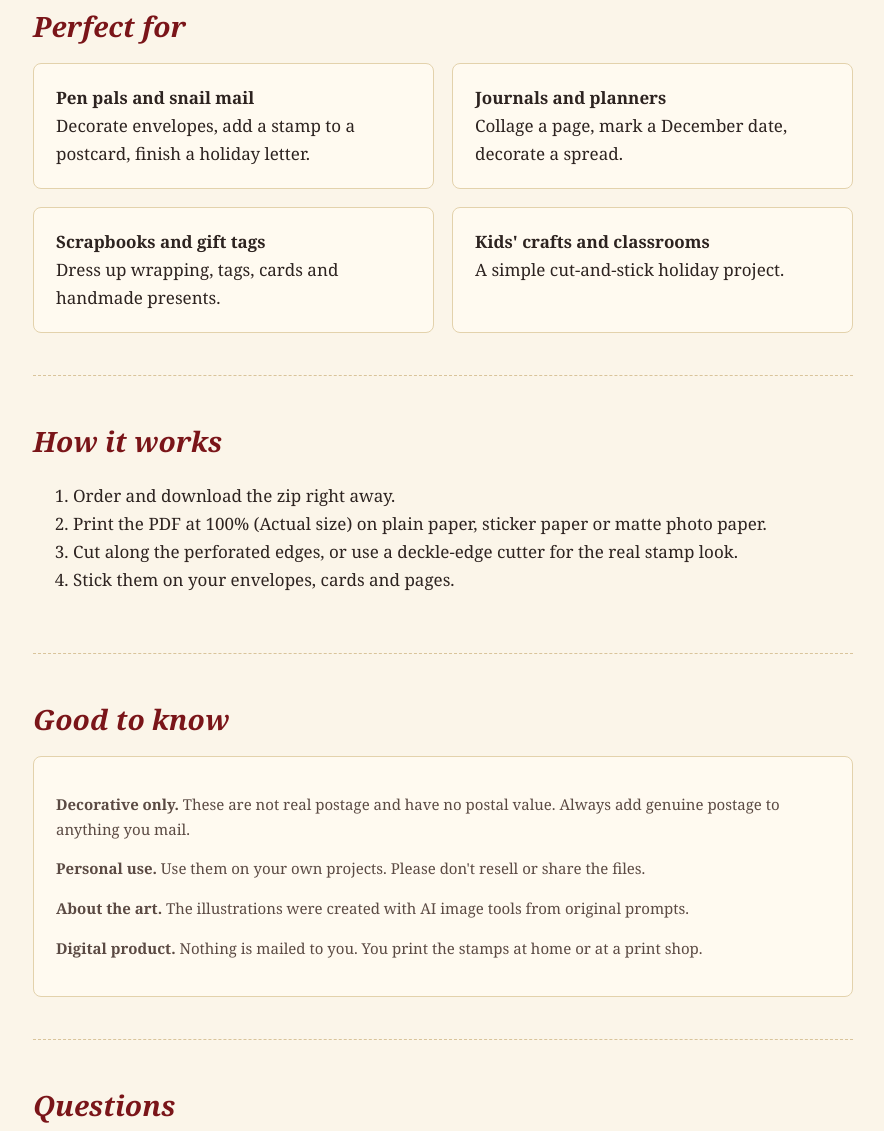
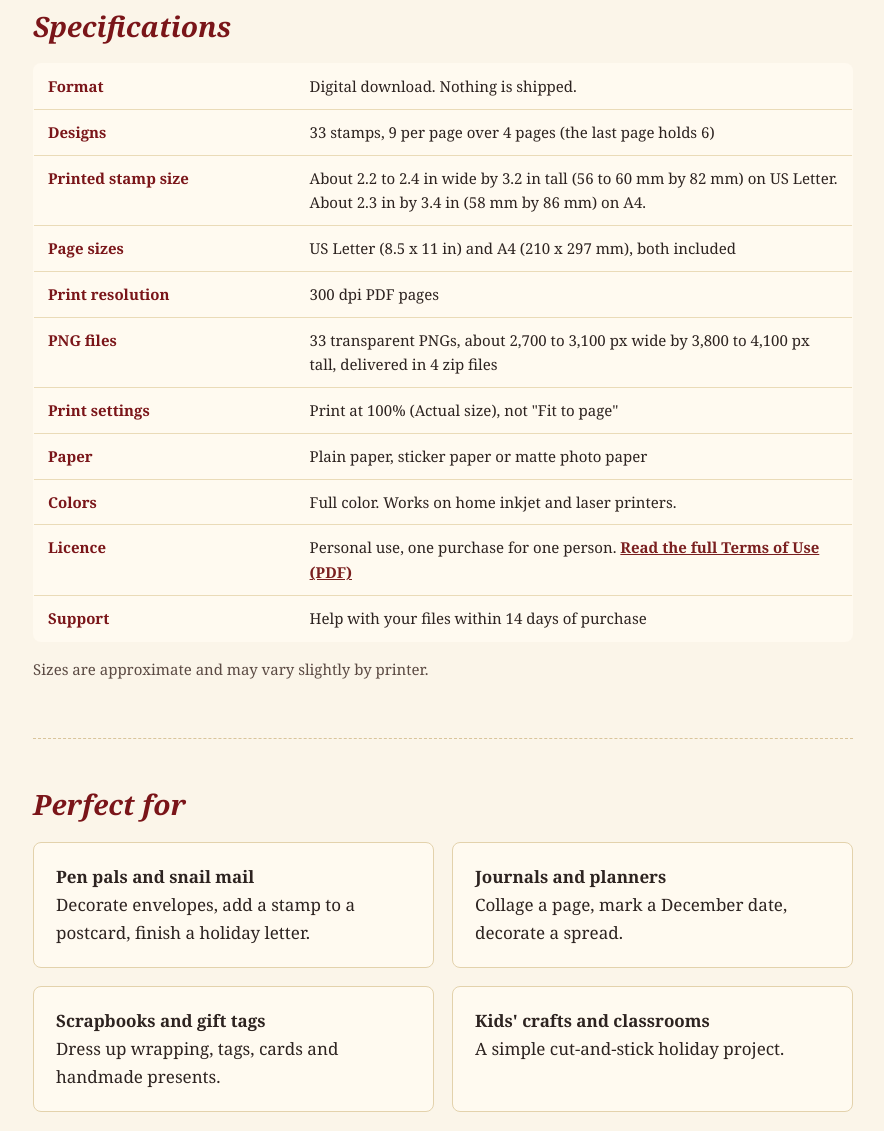
Before and after one commit to fannymae-publishing/cozy-christmas-stamps, a plain HTML site: page index.html in a window 1280 px wide. Shown: the part 1533-2664 px from the top of the page, without its empty margins (197-1081 px from the left). Drawn offline with Linux system fonts and the light colour scheme.

Commit message:
Draft: add specifications table and Terms of Use link to sales page
Co-Authored-By: Claude Sonnet 5.5 <noreply@anthropic.com>
Claude-Session: https://claude.ai/code/session_018bwMpxZLWWQcvA96zxsJw5

```diff
--- a/index.html
+++ b/index.html
@@ -32,6 +32,11 @@ ul.tick li:before{content:"\2726";color:var(--gold);position:absolute;left:4px}
 .note{font-size:15px;color:#5b4a43}
 details{background:var(--card);border:1px solid #e3d2ac;border-radius:8px;padding:12px 18px;margin:10px 0}
 summary{cursor:pointer;font-weight:bold;color:var(--ink)}
+table.specs{width:100%;border-collapse:collapse;background:var(--card);border:1px solid #e3d2ac;border-radius:8px;overflow:hidden}
+table.specs th{text-align:left;vertical-align:top;width:32%;padding:10px 14px;color:var(--ink);border-bottom:1px solid #eadbb8;font-size:15px}
+table.specs td{padding:10px 14px;border-bottom:1px solid #eadbb8;font-size:15px}
+table.specs a{color:#7a1f1f;font-weight:bold}
+@media(max-width:640px){table.specs th,table.specs td{display:block;width:auto;border-bottom:0}table.specs td{padding-top:0;border-bottom:1px solid #eadbb8}}
 footer{text-align:center;padding:34px 20px 50px;font-size:14px;color:#6b5a52}
 @media(max-width:640px){.shots,.cols{grid-template-columns:1fr}}
 </style></head><body>
@@ -63,6 +68,22 @@ footer{text-align:center;padding:34px 20px 50px;font-size:14px;color:#6b5a52}
 </ul>
 <p class="note">You get all the files on your order page right after paying. Download them as soon as you order.</p></section>
 
+<section><h2>Specifications</h2>
+<table class="specs">
+<tr><th>Format</th><td>Digital download. Nothing is shipped.</td></tr>
+<tr><th>Designs</th><td>33 stamps, 9 per page over 4 pages (the last page holds 6)</td></tr>
+<tr><th>Printed stamp size</th><td>About 2.2 to 2.4 in wide by 3.2 in tall (56 to 60 mm by 82 mm) on US Letter. About 2.3 in by 3.4 in (58 mm by 86 mm) on A4.</td></tr>
+<tr><th>Page sizes</th><td>US Letter (8.5 x 11 in) and A4 (210 x 297 mm), both included</td></tr>
+<tr><th>Print resolution</th><td>300 dpi PDF pages</td></tr>
+<tr><th>PNG files</th><td>33 transparent PNGs, about 2,700 to 3,100 px wide by 3,800 to 4,100 px tall, delivered in 4 zip files</td></tr>
+<tr><th>Print settings</th><td>Print at 100% (Actual size), not "Fit to page"</td></tr>
+<tr><th>Paper</th><td>Plain paper, sticker paper or matte photo paper</td></tr>
+<tr><th>Colors</th><td>Full color. Works on home inkjet and laser printers.</td></tr>
+<tr><th>Licence</th><td>Personal use, one purchase for one person. <a href="terms/Terms_of_Use_Cozy_Christmas_Stamps.pdf">Read the full Terms of Use (PDF)</a></td></tr>
+<tr><th>Support</th><td>Help with your files within 14 days of purchase</td></tr>
+</table>
+<p class="note">Sizes are approximate and may vary slightly by printer.</p></section>
+
 <section><h2>Perfect for</h2>
 <div class="cols">
 <div class="box"><b>Pen pals and snail mail</b><br>Decorate envelopes, add a stamp to a postcard, finish a holiday letter.</div>
@@ -82,7 +103,7 @@ footer{text-align:center;padding:34px 20px 50px;font-size:14px;color:#6b5a52}
 <section><h2>Good to know</h2>
 <div class="box note">
 <p><b>Decorative only.</b> These are not real postage and have no postal value. Always add genuine postage to anything you mail.</p>
-<p><b>Personal use.</b> Use them on your own projects. Please don't resell or share the files.</p>
+<p><b>Personal use.</b> Use them on your own projects and gift finished cards or envelopes. Please don't resell, share or upload the files, and don't use them on products you sell. <a href="terms/Terms_of_Use_Cozy_Christmas_Stamps.pdf">Read the full Terms of Use (PDF)</a>.</p>
 <p><b>About the art.</b> The illustrations were created with AI image tools from original prompts.</p>
 <p><b>Digital product.</b> Nothing is mailed to you. You print the stamps at home or at a print shop.</p>
 </div></section>
@@ -100,6 +121,7 @@ footer{text-align:center;padding:34px 20px 50px;font-size:14px;color:#6b5a52}
 <p class="samplerline">Not sure yet? <a class="SAMPLERLINK" href="#">Download the free sampler first</a></p></section>
 </main>
 <footer>&copy; Fanny Mae Publishing. Decorative stamps, not valid postage.<br>
+<a href="terms/Terms_of_Use_Cozy_Christmas_Stamps.pdf">Terms of Use</a><br>
 <span class="supportfoot"></span>
 </footer>
 <script>
```
Also changed, not shown: 1 other file.
